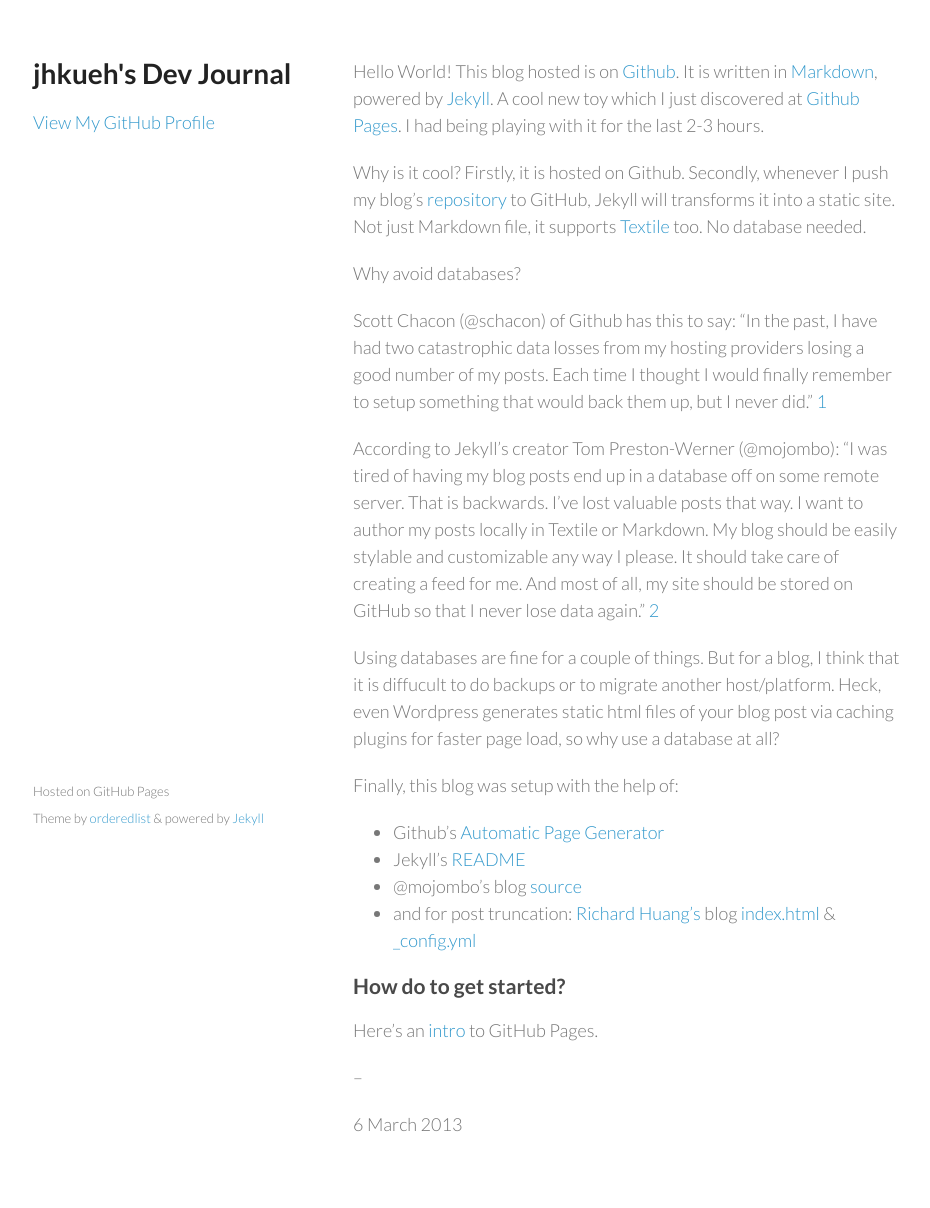
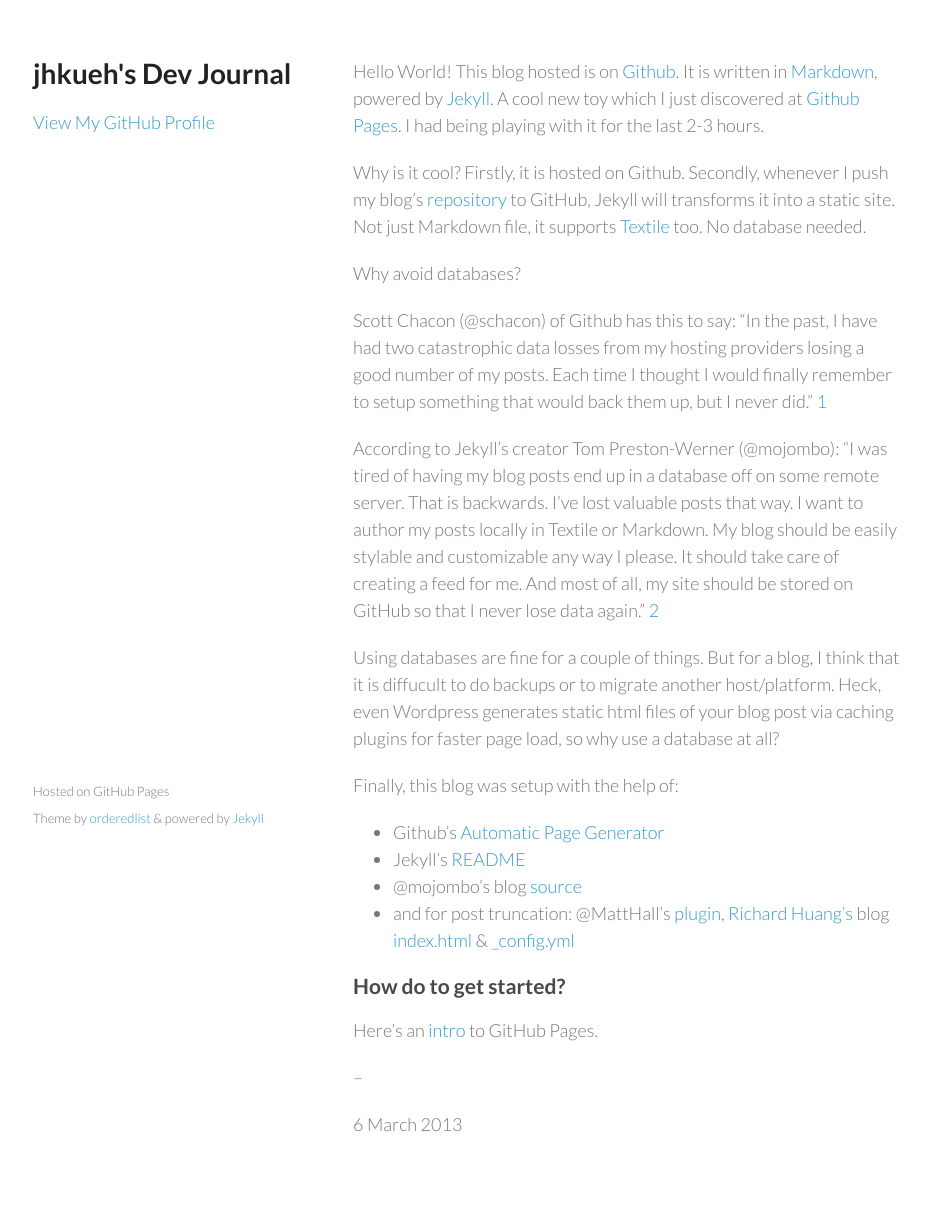
Before and after one commit to jhkueh/jhkueh.github.com, a Jekyll site: the page built from _posts/2013-03-06-hello-world.md, in a window 1280 px wide. Shown: the whole page, without its empty margins (172-1102 px from the left). Built offline with Jekyll 4.4.1, drawn with Linux system fonts in a browser that asks for light colours; Markdown is read by kramdown in place of the engine named in the settings.

Commit message:
add post truncation plugin in list

```diff
--- a/_posts/2013-03-06-hello-world.md
+++ b/_posts/2013-03-06-hello-world.md
@@ -22,7 +22,7 @@
 * Github's [Automatic Page Generator](https://help.github.com/articles/creating-pages-with-the-automatic-generator)
 * Jekyll's [README](https://github.com/mojombo/jekyll/blob/master/README.textile)
 * @mojombo's blog [source](https://github.com/mojombo/mojombo.github.com)
-* and for post truncation: [Richard Huang's](http://huangzhimin.com/) blog [index.html](https://github.com/flyerhzm/flyerhzm.github.com/blob/master/index.html) &amp; [_config.yml](https://github.com/flyerhzm/flyerhzm.github.com/blob/master/_config.yml)
+* and for post truncation: @MattHall's [plugin](https://github.com/MattHall/truncatehtml), [Richard Huang's](http://huangzhimin.com/) blog [index.html](https://github.com/flyerhzm/flyerhzm.github.com/blob/master/index.html) &amp; [_config.yml](https://github.com/flyerhzm/flyerhzm.github.com/blob/master/_config.yml)
 
 ### How do to get started? ###
 
```
